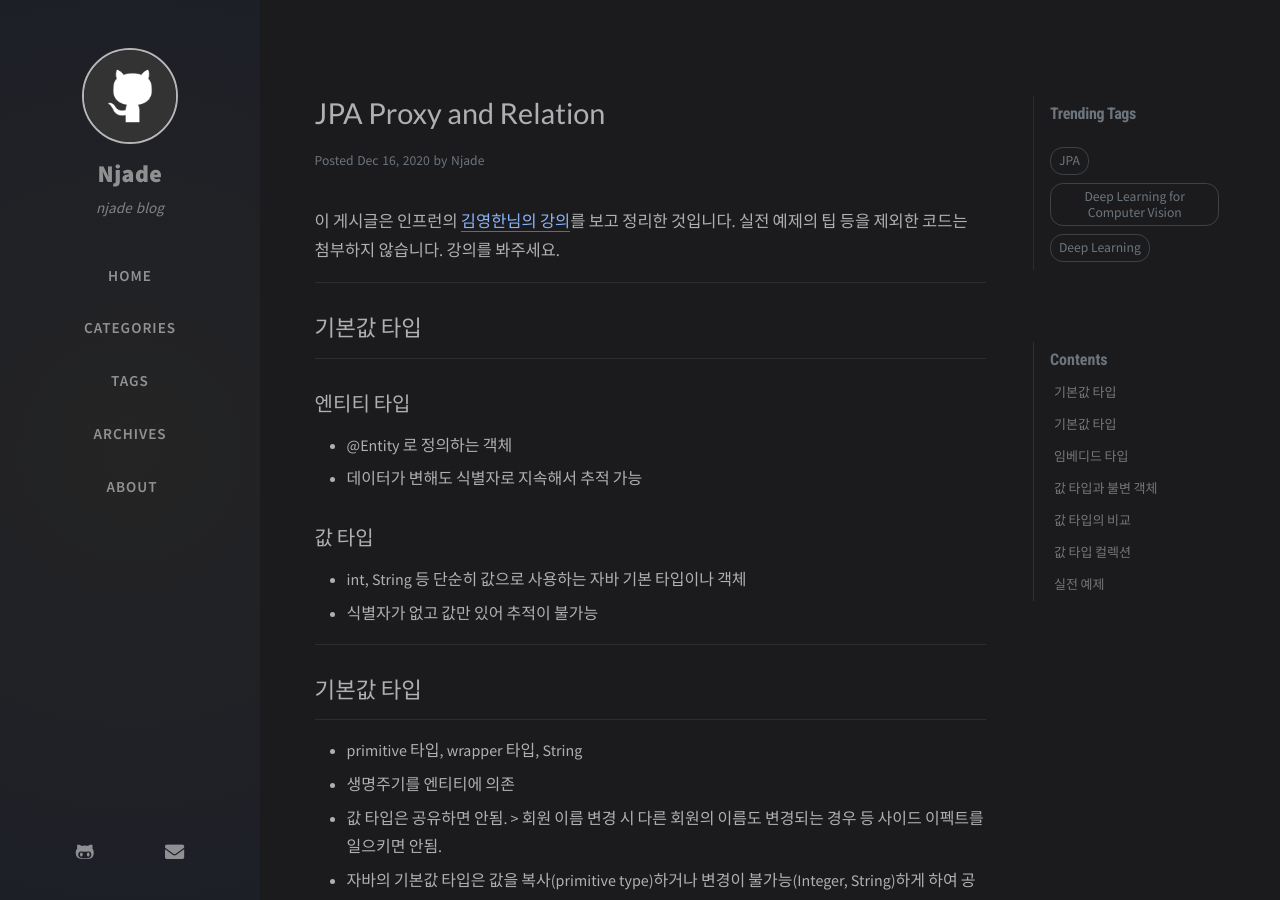
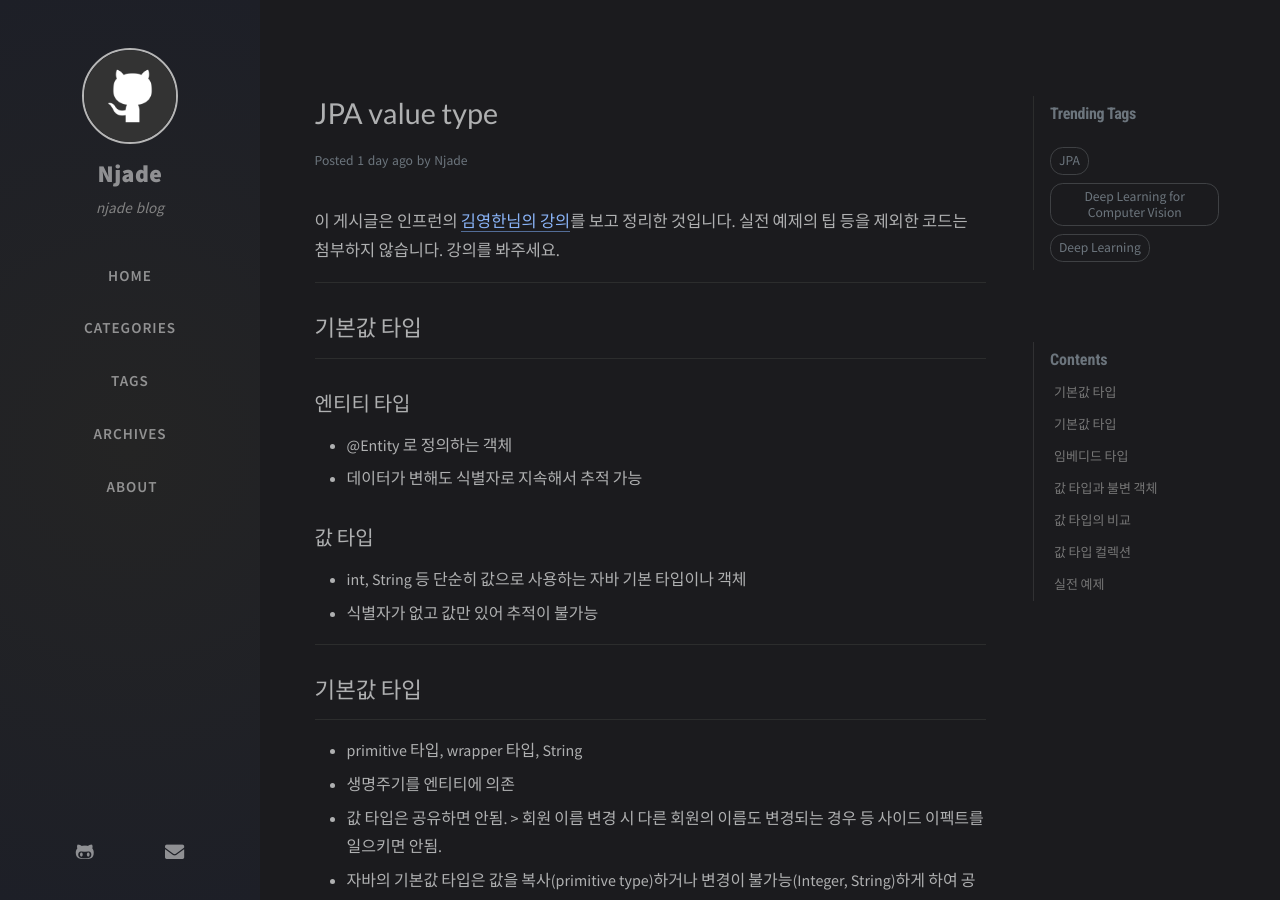
Before and after one commit to NJade/njade.github.io, a Jekyll site: the page built from _posts/2021-01-02-JPA_value_type.md, in a window 1280 px wide and 900 px high. Built offline with Jekyll 4.4.1, drawn with Linux system fonts in a browser that asks for light colours; nearby versions of some CDN libraries; comment, search, counter and statistics services are not loaded; some of the changed text lies outside the part shown.

Commit message:
Modify post

```diff
--- a/_posts/2021-01-02-JPA_value_type.md
+++ b/_posts/2021-01-02-JPA_value_type.md
@@ -1,7 +1,7 @@
 ---
-title: JPA Proxy and Relation
+title: JPA value type
 author: Njade
-date: 2020-12-17 01:30:00 +0900
+date: 2021-01-02 19:30:00 +0900
 categories: [JPA]
 tags: [JPA]
 ---
```
